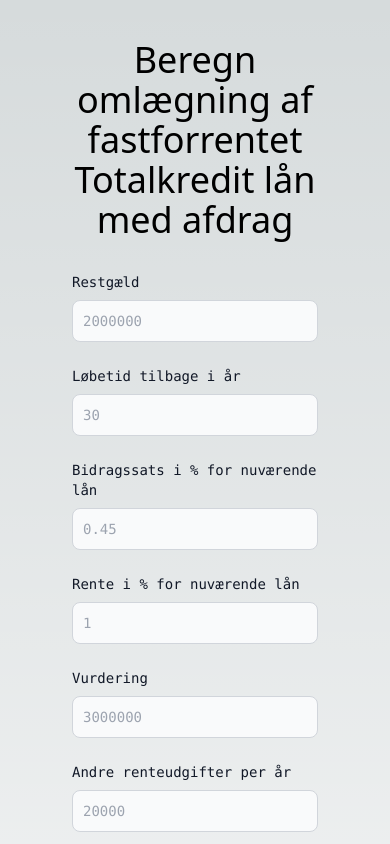
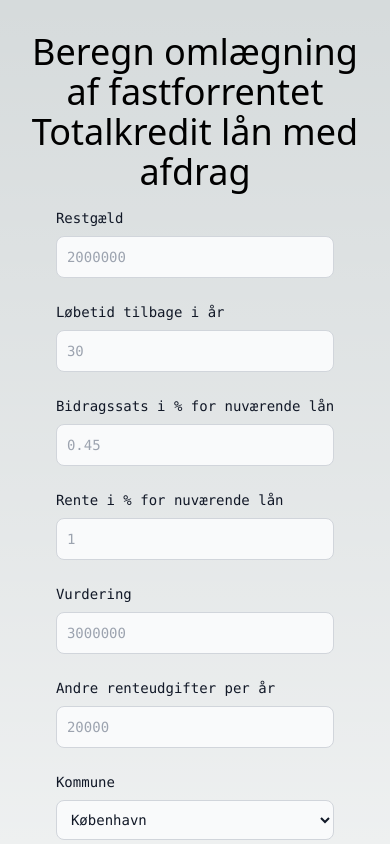
Before and after one commit to mathiastj/mortgage-refinancer, a Next.js app: page / in a window 390 px wide. Shown: the top 844 px of the page. Built offline with nearby package versions, Linux system fonts and the light colour scheme.

Commit message:
Slightly improve mobile layout

```diff
--- a/src/components/mortgage-difference-table.tsx
+++ b/src/components/mortgage-difference-table.tsx
@@ -13,7 +13,7 @@
   )
   const hideBreakevenPaymentsPostTaxAfterYears = [-1, 1].includes(loanDifference.breakevenPaymentsPostTaxAfterYears)
   return (
-    <div className="relative overflow-x-auto shadow-md sm:rounded-lg">
+    <div className="relative overflow-x-auto shadow-md sm:rounded-lg pt-8">
       <div className="text-center text-lg pb-4">
         <p>Låneforskel</p>
       </div>
--- a/src/components/mortgage-table.tsx
+++ b/src/components/mortgage-table.tsx
@@ -6,7 +6,7 @@
     return null
   }
   return (
-    <div className="relative overflow-x-auto shadow-md sm:rounded-lg px-4">
+    <div className="relative overflow-x-auto shadow-md sm:rounded-lg px-4 pt-4">
       <div className="text-center text-lg py-2">
         <p>{label}</p>
       </div>
--- a/src/pages/index.tsx
+++ b/src/pages/index.tsx
@@ -10,11 +10,11 @@
   const [loanDifference, setLoanDifference] = React.useState<LoanDifference>()
 
   return (
-    <main className="flex min-h-screen flex-col items-center justify-between p-10">
+    <main className="flex min-h-screen flex-col items-center justify-between p-4 pt-8">
       <div className="text-center text-4xl">
         <p>Beregn omlægning af fastforrentet Totalkredit lån med afdrag</p>
       </div>
-      <div className="z-10 w-full max-w-fit items-center justify-between font-mono text-sm lg:flex py-8">
+      <div className="z-10 w-full max-w-fit items-center justify-between font-mono text-sm lg:flex py-4">
         <MortgageInput
           setOldCalculatedLoan={setOldCalculatedLoan}
           setNewCalculatedLoan={setNewCalculatedLoan}
```
